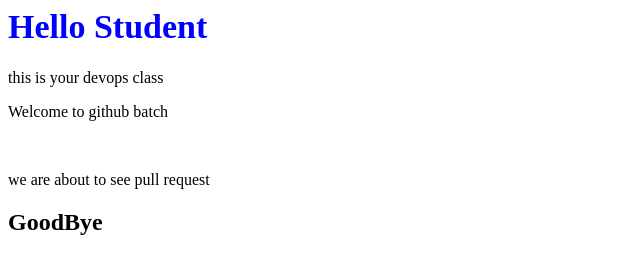
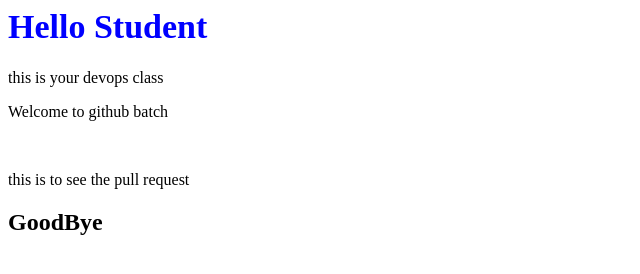
Before and after one commit to keshavpola-git/web_project, a plain HTML site: page index.html in a window 1280 px wide. Shown: the full height of the page, 0-640 px from the left. Drawn offline with Linux system fonts and the light colour scheme.

Commit message:
added a line

```diff
--- a/index.html
+++ b/index.html
@@ -13,7 +13,7 @@ p{
 	<h1>Hello Student</h1>
 	<p>this is your devops class</p>
 	<p> Welcome to github batch</p><br>
-	<p>we are about to see pull request</p>
+	<p>this is to see the pull request</p>
 	<h2> GoodBye</h2>
 </body>
 </html>
```
